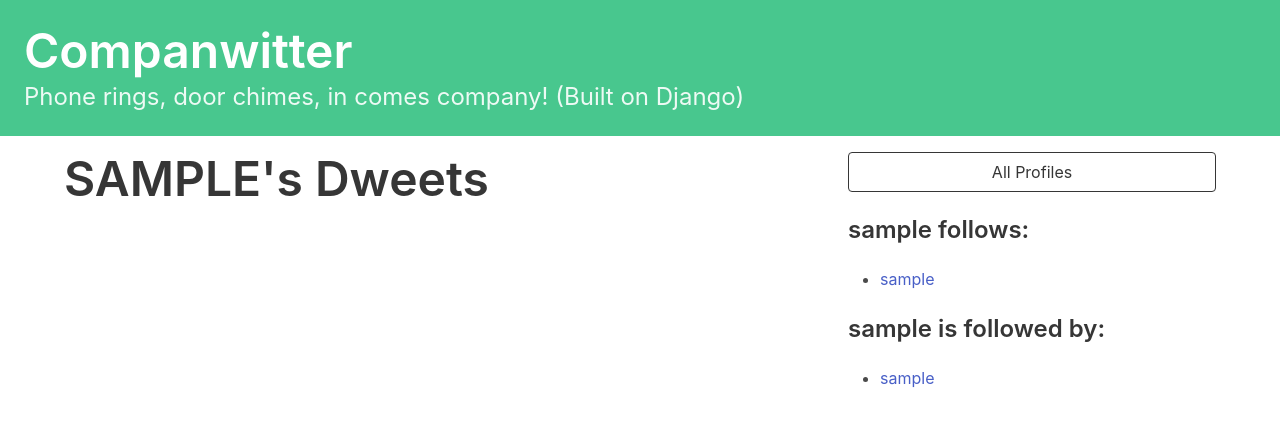
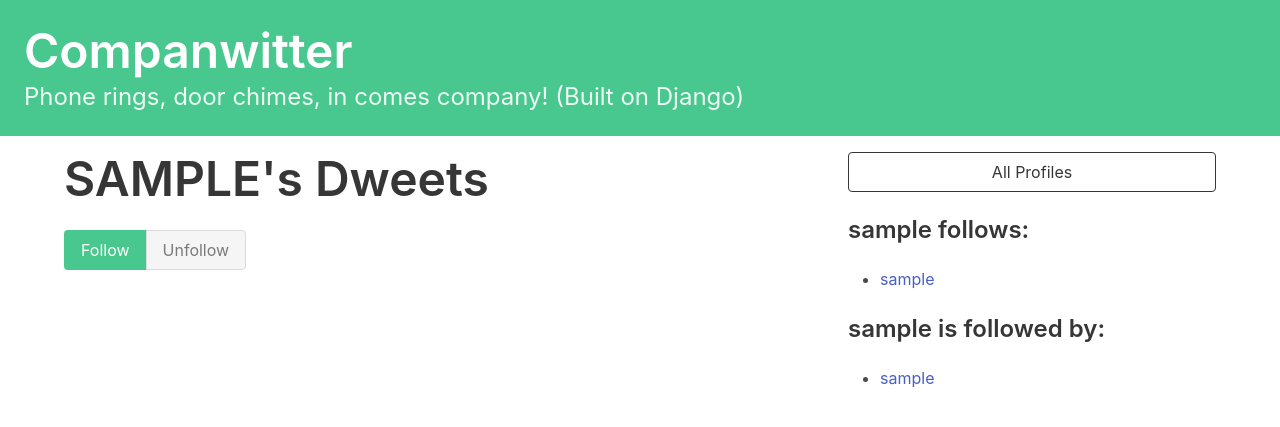
Before and after one commit to mikestewart729/Django-Socials-Tutorial, a Django app: page /profile/1 in a window 1280 px wide. Shown: the top 427 px of the page. Run offline with Django 3.2, Linux system fonts and the light colour scheme; tables that the repository leaves empty hold one stand-in row (values such as "Sample post").

Commit message:
Add follow and unfollow functionality

```diff
--- a/dwitter/templates/dwitter/profile.html
+++ b/dwitter/templates/dwitter/profile.html
@@ -10,6 +10,23 @@
     <h1 class="title is-1">
         {{profile.user.username|upper}}'s Dweets
     </h1>
+
+    <form method="post">
+        {% csrf_token %}
+        <div class="buttons has-addons">
+        {% if profile in user.profile.follows.all %}
+            <button class="button is-success is-static">Follow</button>
+            <button class="button is-danger" name="follow" value="unfollow">
+                Unfollow
+            </button>
+        {% else %}
+            <button class="button is-success" name="follow" value="follow">
+                Follow
+            </button>
+            <button class="button is-danger is-static">Unfollow</button>
+        {% endif %}
+        </div>
+    </form>
     </div>
 
 </div>
--- a/dwitter/views.py
+++ b/dwitter/views.py
@@ -13,4 +13,13 @@
 
 def profile(request, pk):
     profile = Profile.objects.get(pk=pk)
+    if request.method=="POST":
+        current_user_profile = request.user.profile
+        data = request.POST
+        action = data.get("follow")
+        if action == "follow":
+            current_user_profile.follows.add(profile)
+        elif action == "unfollow":
+            current_user_profile.follows.remove(profile)
+        current_user_profile.save()
     return render(request, "dwitter/profile.html", {"profile": profile})
```
